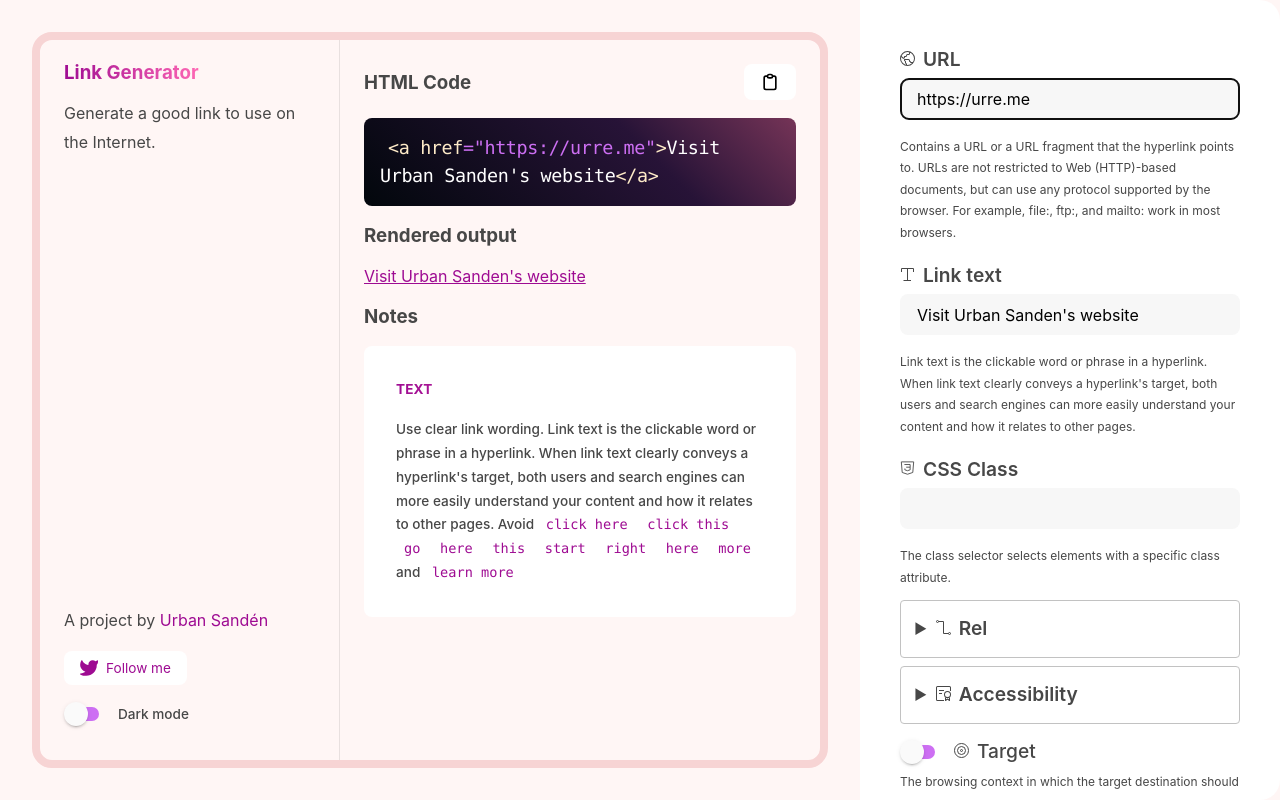
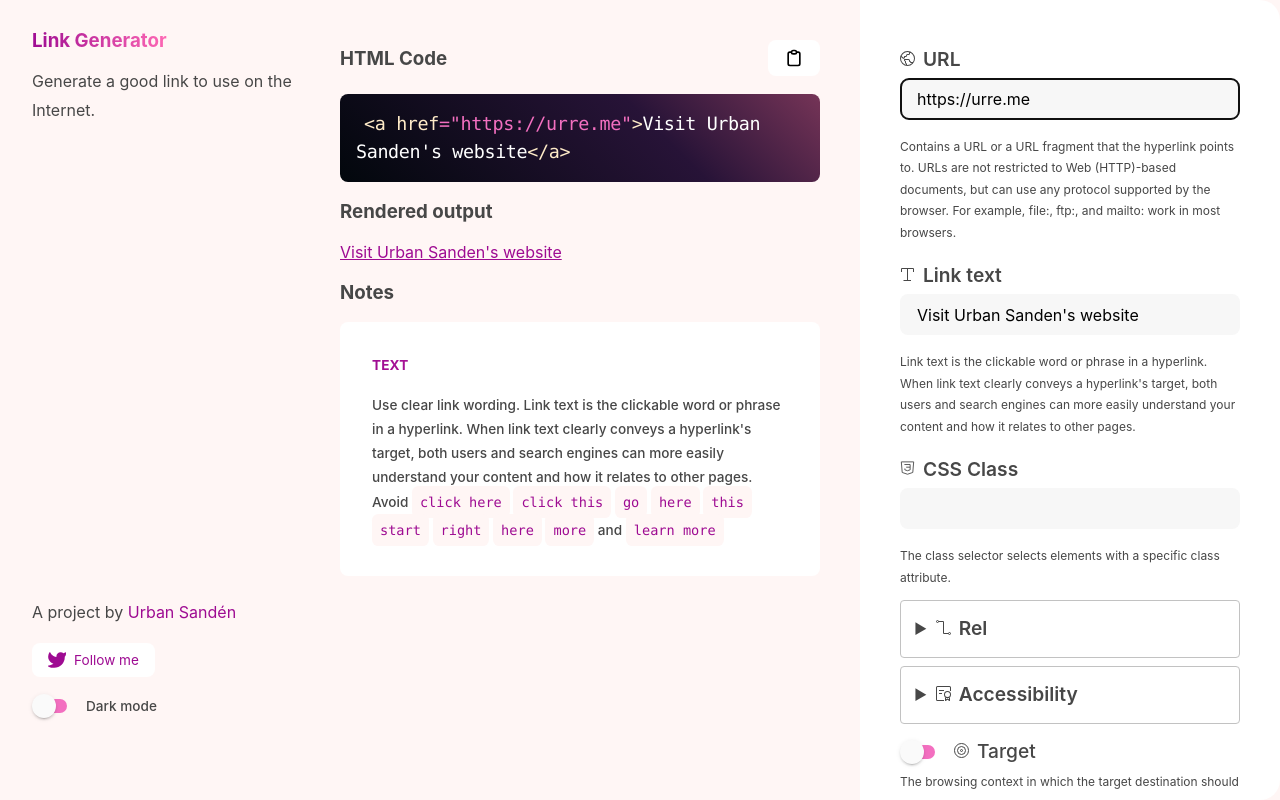
Before and after one commit to urre/make-hyperlink, a React (Create React App) app: page / in a window 1280 px wide. Built offline with nearby package versions, Linux system fonts and the light colour scheme.

Commit message:
Color changes

```diff
--- a/src/styles/alert.css
+++ b/src/styles/alert.css
@@ -39,13 +39,12 @@
 body.dark .alertbox {
   background-image: none;
   background-color: transparent;
-
   background-color: #1c0c29;
 }
 
-.alertbox code {
-  line-height: 1;
+body:not(.dark) .alertbox code {
   color: var(--main-color);
+  background-color: var(--bg-color);
 }
 
 body.dark .alertbox code {
--- a/src/styles/base.css
+++ b/src/styles/base.css
@@ -1,10 +1,6 @@
 * {
   box-sizing: border-box;
 }
-/*
-html {
-  height: 100%;
-} */
 
 #root {
   height: 100%;
@@ -13,14 +9,15 @@ html {
 }
 
 :root {
+  --bg-color: rgb(255, 246, 245);
   --main-color: #9e0b92;
   --main-color-darkmode: #b358ab;
   --main-color-border-darkmode: #912e88;
-  --main-color-light: rgb(205, 111, 243);
+  --main-color-light: rgb(243, 111, 192);
   --main-color-alert: rgb(237, 210, 248);
   --main-color-accent: hotpink;
   --text-color: #474747;
-  --success: #5dd884;
+  --success: hotpink;
 }
 
 body {
@@ -31,13 +28,13 @@ body {
   -webkit-font-smoothing: antialiased;
   -moz-osx-font-smoothing: grayscale;
   color: var(--text-color);
-  background-color: rgb(255, 246, 245);
+  background-color: var(--bg-color);
   padding: 1rem;
 }
 
 @media (min-width: 60em) {
   body {
-    padding: 2rem;
+    /* padding: 2rem; */
   }
 }
 
@@ -82,8 +79,6 @@ h1 {
 .container {
   display: grid;
   grid-template-columns: 1fr;
-  border: 0.5rem solid rgb(247, 212, 212);
-  border-radius: 20px;
 }
 
 @media (min-width: 60em) {
@@ -92,10 +87,6 @@ h1 {
     max-height: calc(100vh - 4rem);
     height: calc(100vh - 4rem);
   }
-}
-
-body.dark .container {
-  border: 0.5rem solid var(--main-color-border-darkmode);
 }
 
 @media (min-width: 60em) {
@@ -108,9 +99,9 @@ body.dark .container {
 }
 
 .colophon {
-  padding: 1.5rem;
+  padding: 1rem;
   padding-bottom: 2rem;
-  border-right: 1px solid rgba(0, 0, 0, 0.09);
+
   flex-direction: column;
   display: flex;
   justify-content: space-between;
```
